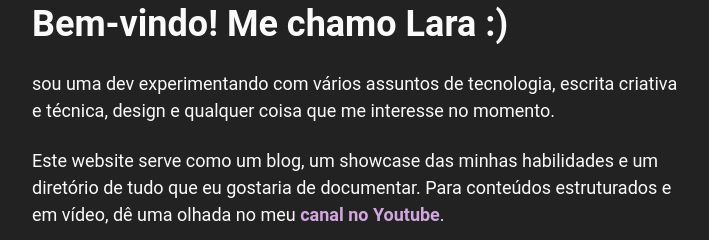
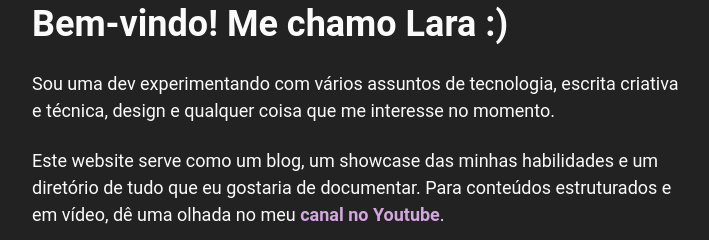
Before and after one commit to laracarvalho/laracarvalho.github.io, an Eleventy site: page src/index.njk in a window 1280 px wide. Shown: the part 153-393 px from the top of the page, 283-992 px from the left. Built offline with nearby package versions, Linux system fonts and the light colour scheme; Eleventy itself is replaced by a stand-in of ours; files that its build step writes are made by us from their sources.

Commit message:
feat: update metadata

```diff
--- a/src/_data/metadata.json
+++ b/src/_data/metadata.json
@@ -2,9 +2,9 @@
   "title": "Lara Carvalho",
   "url": "https://laracarvalho.net/",
   "language": "pt-br",
-  "description": "I'm a developer experimenting with tech, business, writing, design and everything I get interested about.",
+  "description": "Sou uma dev experimentando com vários assuntos de tecnologia, escrita criativa e técnica, design e qualquer coisa que me interesse no momento.",
   "feed": {
-    "subtitle": "I'm a developer experimenting with tech, business, writing, design and everything I get interested about.",
+    "subtitle": "Sou uma dev experimentando com vários assuntos de tecnologia, escrita criativa e técnica, design e qualquer coisa que me interesse no momento.",
     "filename": "feed.xml",
     "path": "/feed/feed.xml",
     "id": "https://laracarvalho.net/"
--- a/src/index.njk
+++ b/src/index.njk
@@ -5,7 +5,7 @@ eleventyExcludeFromCollections: true
 
 <h1>Bem-vindo! Me chamo Lara :)</h1>
 
-<p>sou uma dev experimentando com vários assuntos de tecnologia, escrita criativa e técnica, design e qualquer coisa que me interesse no momento.</p>
+<p>Sou uma dev experimentando com vários assuntos de tecnologia, escrita criativa e técnica, design e qualquer coisa que me interesse no momento.</p>
 
 <p>Este website serve como um blog, um showcase das minhas habilidades e um diretório de tudo que eu gostaria de documentar. Para conteúdos estruturados e em vídeo, dê uma olhada no meu <a href="https://www.youtube.com/c/LaraCarvalhoNet">canal no Youtube</a>.</p>
 
```
